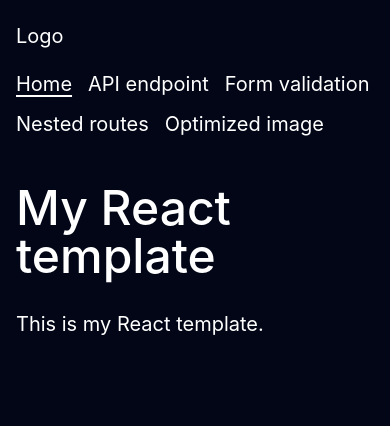
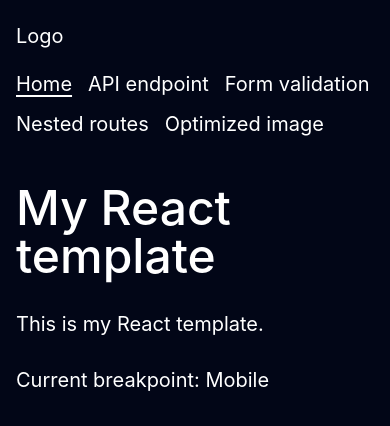
Before and after one commit to markuslewin/my-react-template, a React (Vite) app: page / in a window 390 px wide. Shown: the top 426 px of the page. Built offline with nearby package versions, Linux system fonts and the light colour scheme.

Commit message:
Listen for changes to media queries

```diff
--- a/src/routes/home.tsx
+++ b/src/routes/home.tsx
@@ -1,8 +1,18 @@
+import { screens } from "../utils/screens";
+import { useMedia } from "../utils/use-media";
+
 export function Home() {
+  const tabletMatches = useMedia(`(min-width: ${screens.tablet})`);
+  const desktopMatches = useMedia(`(min-width: ${screens.desktop})`);
+
   return (
     <>
       <h1 className="text-heading-l">My React template</h1>
       <p className="mt-8">This is my React template.</p>
+      <p className="mt-8">
+        Current breakpoint:{" "}
+        {desktopMatches ? "Desktop" : tabletMatches ? "Tablet" : "Mobile"}
+      </p>
     </>
   );
 }
--- /dev/null
+++ b/src/utils/use-media.ts
@@ -0,0 +1,18 @@
+import { useCallback, useSyncExternalStore } from "react";
+
+type Subscribe = Parameters<typeof useSyncExternalStore>[0];
+
+export function useMedia(query: string) {
+  const subscribe: Subscribe = useCallback(
+    (callback) => {
+      const mql = matchMedia(query);
+      mql.addEventListener("change", callback);
+      return () => {
+        mql.removeEventListener("change", callback);
+      };
+    },
+    [query]
+  );
+
+  return useSyncExternalStore(subscribe, () => matchMedia(query).matches);
+}
```
